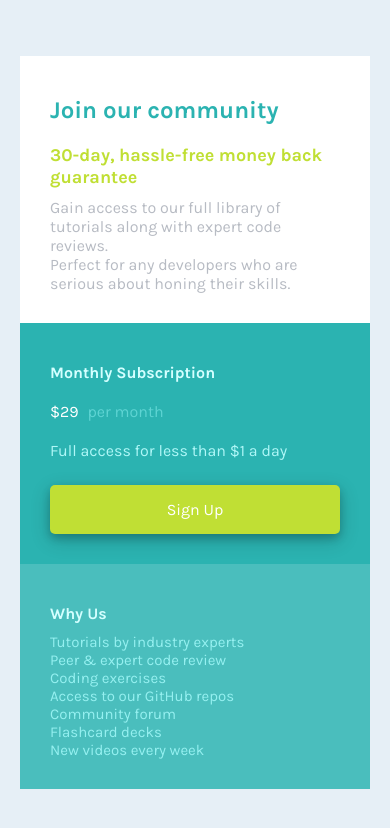
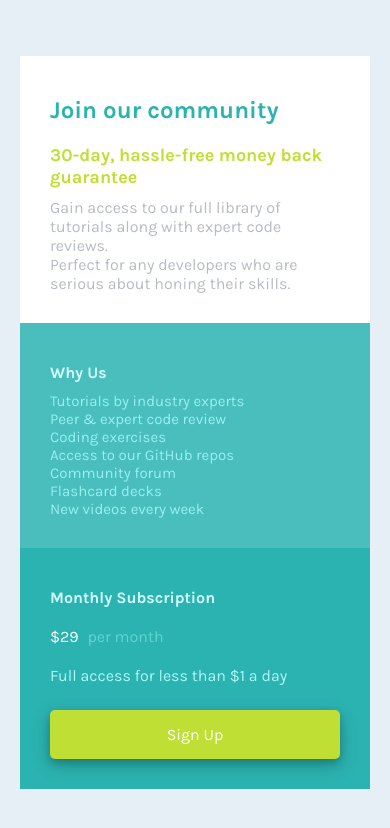
Before and after one commit to azeezrate/price-grid-bycssgrid, a plain HTML site: page index.html in a window 390 px wide. Drawn offline with Linux system fonts and the light colour scheme.

Commit message:
order of grid items changed for mobile

```diff
--- a/css/styles.css
+++ b/css/styles.css
@@ -140,12 +140,15 @@ padding: 10px 0px;
 
     .pricing-container .join-us{
         border-radius: 0px;
+        order: 0;
     }
     .pricing-container .subscription{
         border-radius: 0px;
+        order: 2;
     }
     .pricing-container .why-us{
         border-radius: 0px;
+        order: 1;
     }
 
 
```
